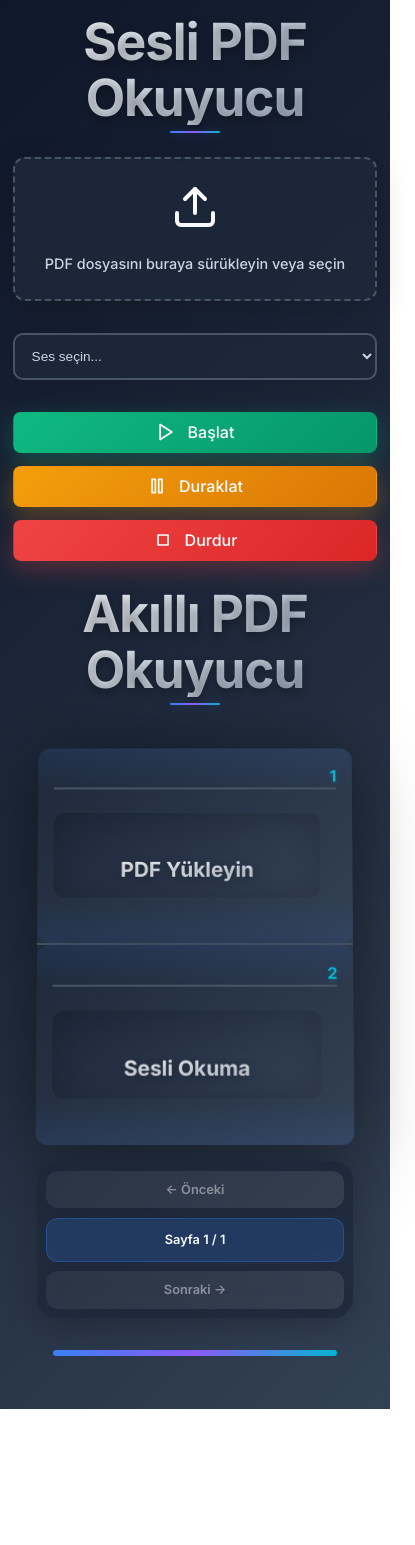
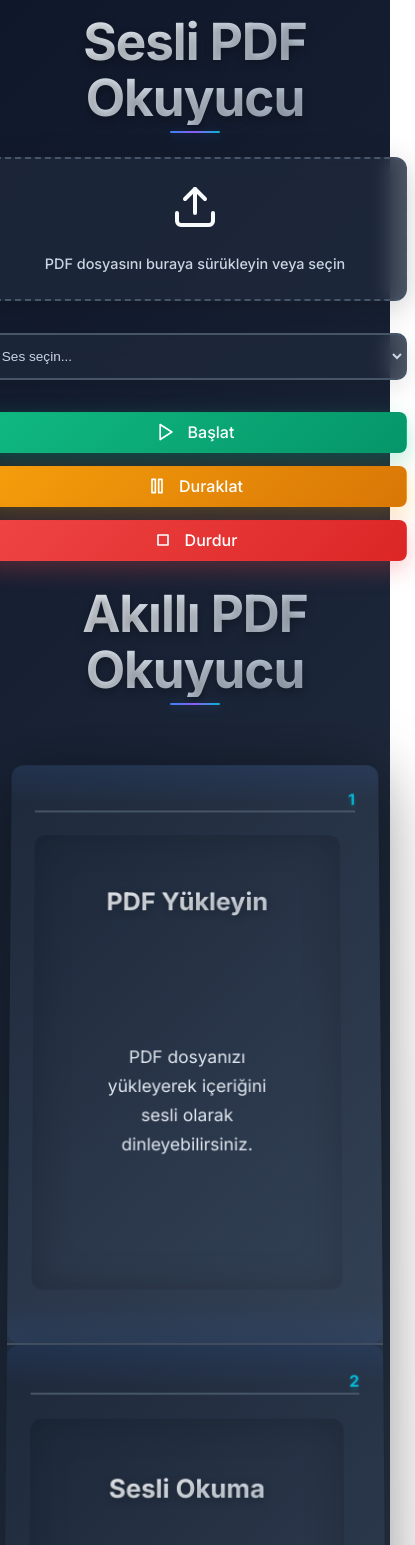
Before and after one commit to iammfatihnaziroglu/Pdf-Reader, a React (Vite) app in the folder pdf-to-speech/: page / in a window 390 px wide. Shown: the top 1545 px of the page, 415 px wide, since content can reach past the window. Before the commit the page ends 1409 px from the top, so only its background shows below. Built offline with nearby package versions, Linux system fonts and the light colour scheme.

Commit message:
mobil ui fix

```diff
--- a/pdf-to-speech/src/App.css
+++ b/pdf-to-speech/src/App.css
@@ -660,7 +660,7 @@ select:focus {
   }
 
   .book {
-    height: 500px;
+    height: 1200px;
   }
 
   .book-pages {
@@ -700,18 +700,65 @@ select:focus {
     min-width: 100px;
   }
 
+  .book-placeholder {
+    padding: 2rem;
+    display: flex;
+    flex-direction: column;
+    height: 100%;
+  }
+
+  .book-placeholder-content {
+    flex: 1;
+    display: flex;
+    flex-direction: column;
+    justify-content: space-between;
+  }
+
   .book-placeholder-title {
-    font-size: 1.5rem;
+    font-size: 1.8rem;
+    margin-bottom: 2rem;
+    text-align: center;
+  }
+
+  .book-placeholder-text-container {
+    flex: 1;
+    display: flex;
+    align-items: center;
+    justify-content: center;
+    margin: 2rem 0;
   }
 
   .book-placeholder-text {
-    font-size: 1rem;
+    font-size: 1.2rem;
+    line-height: 1.8;
+    text-align: center;
+  }
+
+  .book-placeholder-contact {
+    margin-top: auto;
+    padding-top: 2.5rem;
+    border-top: 2px solid rgba(255, 255, 255, 0.1);
+  }
+
+  .book-placeholder-credit {
+    font-size: 1.2rem;
+    margin-bottom: 2rem;
+    text-align: center;
+  }
+
+  .book-placeholder-links {
+    display: grid;
+    grid-template-columns: 1fr 1fr;
+    gap: 1.2rem;
+    justify-items: center;
   }
 
   .book-placeholder-link {
-    font-size: 0.85rem;
-    padding: 0.6rem 1.2rem;
-    min-width: 90px;
+    font-size: 1rem;
+    padding: 1rem 1.5rem;
+    min-width: 140px;
+    width: 100%;
+    text-align: center;
   }
 }
 
@@ -761,7 +808,7 @@ select:focus {
   }
 
   .book {
-    height: 400px;
+    height: 1200px;
   }
 
   .book-pages {
@@ -771,7 +818,7 @@ select:focus {
   .book-page {
     width: 100%;
     height: 50%;
-    padding: 1rem;
+    padding: 1.5rem;
   }
 
   .left-page {
@@ -816,26 +863,63 @@ select:focus {
   }
 
   .book-placeholder {
-    padding: 1.5rem;
+    padding: 2rem;
+    display: flex;
+    flex-direction: column;
+    height: 100%;
+  }
+
+  .book-placeholder-content {
+    flex: 1;
+    display: flex;
+    flex-direction: column;
+    justify-content: space-between;
   }
 
   .book-placeholder-title {
-    font-size: 1.3rem;
-    margin-bottom: 1rem;
+    font-size: 1.6rem;
+    margin-bottom: 1.5rem;
+    text-align: center;
+  }
+
+  .book-placeholder-text-container {
+    flex: 1;
+    display: flex;
+    align-items: center;
+    justify-content: center;
+    margin: 1.5rem 0;
   }
 
   .book-placeholder-text {
-    font-size: 0.9rem;
+    font-size: 1.1rem;
+    line-height: 1.7;
+    text-align: center;
+  }
+
+  .book-placeholder-contact {
+    margin-top: auto;
+    padding-top: 2rem;
+    border-top: 2px solid rgba(255, 255, 255, 0.1);
+  }
+
+  .book-placeholder-credit {
+    font-size: 1.1rem;
+    margin-bottom: 1.5rem;
+    text-align: center;
   }
 
   .book-placeholder-links {
-    flex-direction: column;
-    gap: 0.6rem;
+    display: grid;
+    grid-template-columns: 1fr 1fr;
+    gap: 1rem;
+    justify-items: center;
   }
 
   .book-placeholder-link {
+    font-size: 0.9rem;
+    padding: 0.8rem 1.2rem;
+    min-width: 100px;
     width: 100%;
-    font-size: 0.8rem;
-    padding: 0.6rem;
+    text-align: center;
   }
 }
```
